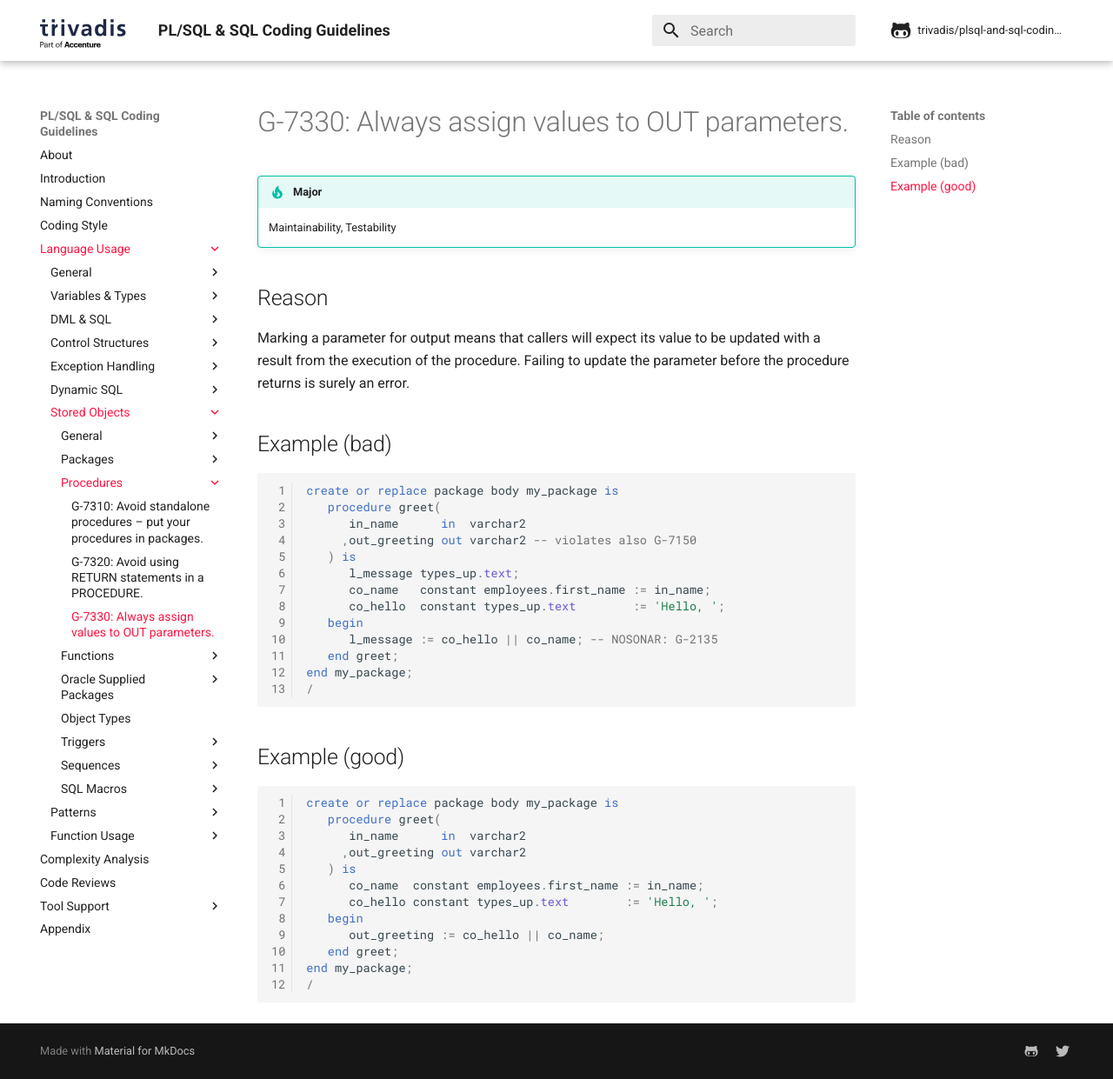
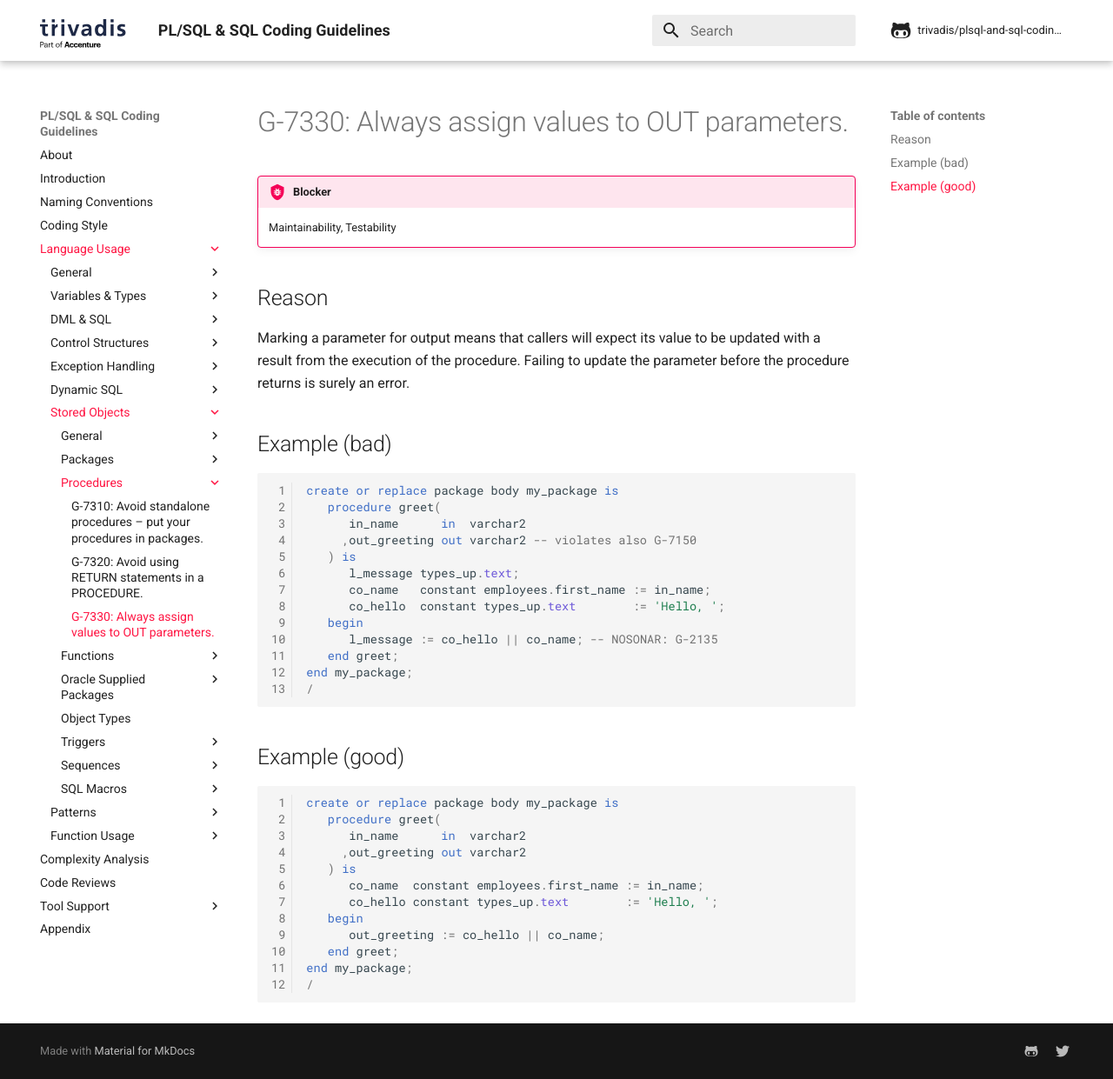
Before and after one commit to Trivadis/plsql-and-sql-coding-guidelines, an MkDocs documentation site: the page built from docs/4-language-usage/7-stored-objects/3-procedures/g-7330.md, in a window 1280 px wide and 1241 px high. Shown: the whole window at 87% size. Built offline with MkDocs 1.6.1 and Material for MkDocs 9.7.7, drawn with Linux system fonts in a browser that asks for light colours; comment, search, counter and statistics services are not loaded; the version menu is left out.

Commit message:
change severity from "Major" to "Blocker" for G-7330

```diff
--- a/docs/4-language-usage/7-stored-objects/3-procedures/g-7330.md
+++ b/docs/4-language-usage/7-stored-objects/3-procedures/g-7330.md
@@ -1,6 +1,6 @@
 # G-7330: Always assign values to OUT parameters.
 
-!!! tip "Major"
+!!! bug "Blocker"
     Maintainability, Testability
 
 ## Reason
```
